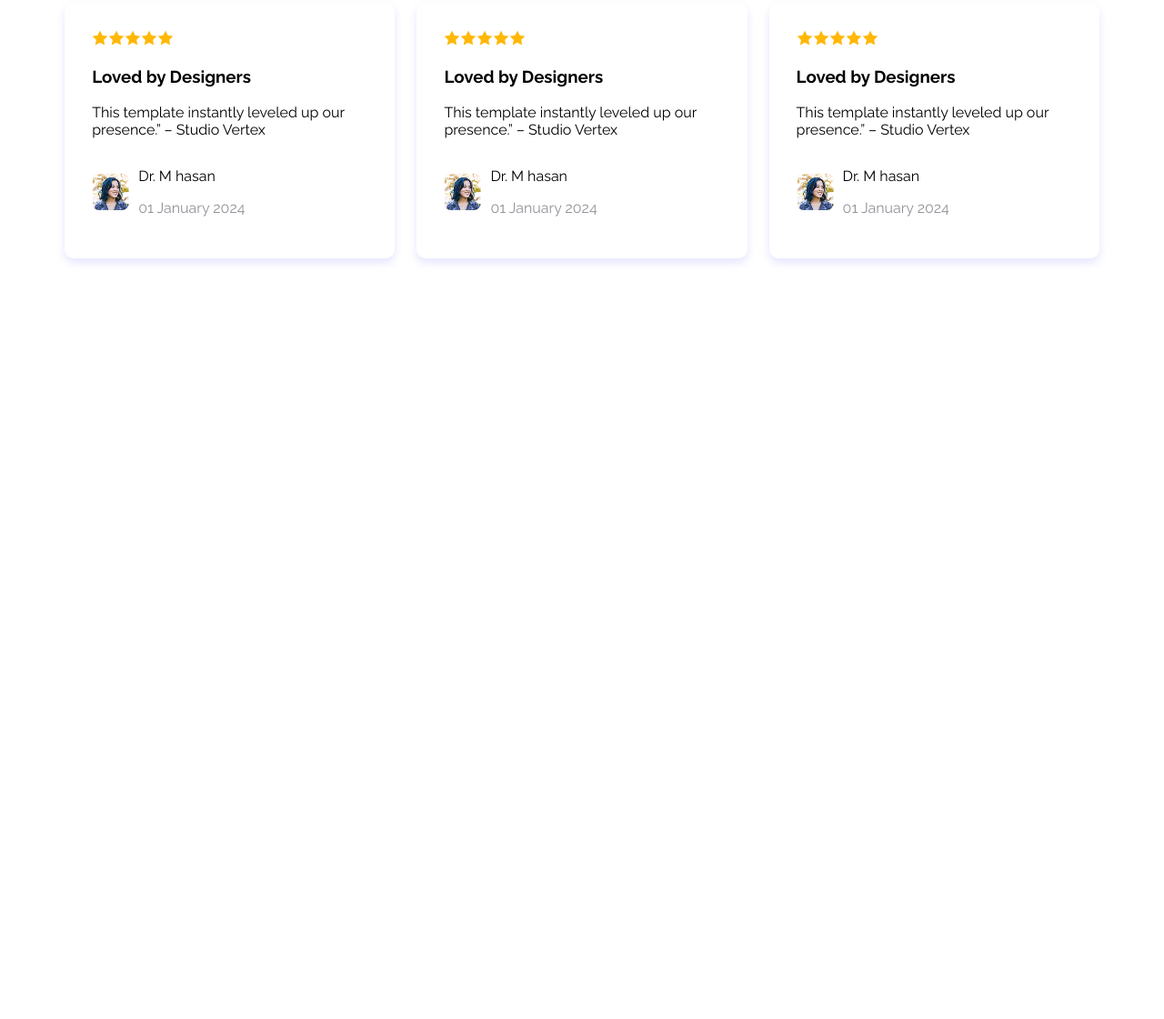
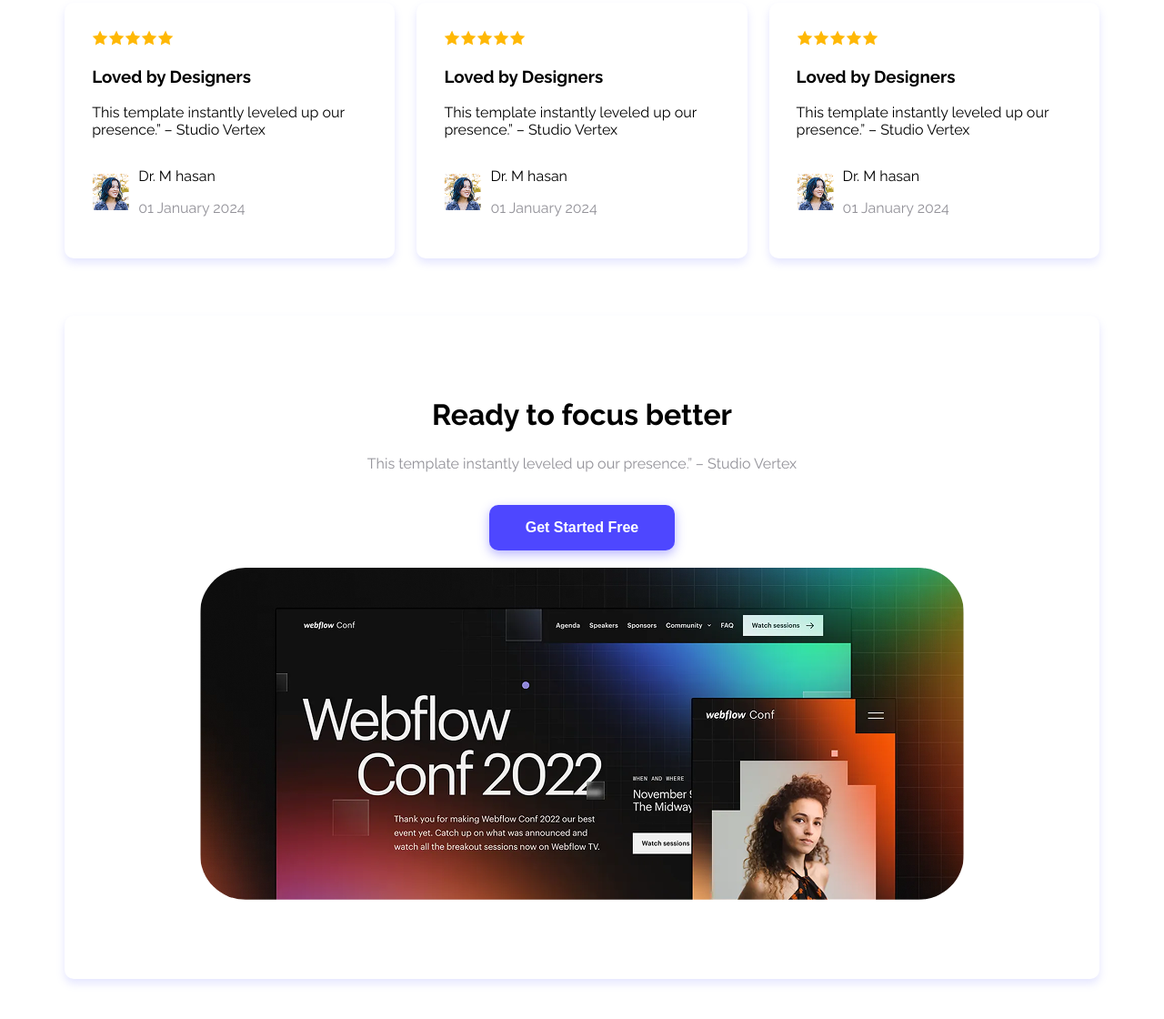
Before and after one commit to shagor76048/ph-assignment-01, a plain HTML site: page index.html in a window 1280 px wide. Shown: the part 1650-2770 px from the top of the page at 91% size. Before the commit the page ends 2258 px from the top, so only its background shows below. Drawn offline with Linux system fonts and the light colour scheme.

Commit message:
Get Started section added

```diff
--- a/index.html
+++ b/index.html
@@ -35,7 +35,7 @@
                 <p class="section-subtitle">Explore the live preview and imagine your brand in this bold new look.</p>
                 <button class="btn-primary">Launch Live Preview</button>
             </div>
-            <img src="B12A01-landing-launchpad/Assets/wc-mini.png" alt="Webflow Conf">
+            <img src="B12A01-landing-launchpad/Assets/wc-mini.png" alt="Webflow Conf" class="image-configuration">
         </section>
         <section class="productive-users-section">
             <h2 class="section-title">Joined Thousands of Productive Users</h2>
@@ -114,6 +114,13 @@
 
         </section>
         <section class="get-started-section">
+            <h2 class="section-title">Ready to focus better</h2>
+            <p class="section-subtitle">This template instantly leveled up our presence.” – Studio Vertex</p>
+            <div>
+                <button class="btn-primary">Get Started Free</button><br>
+                <br>
+            <img src="./B12A01-landing-launchpad/Assets/wc-big.png" class="image-configuration" alt="">
+            </div>
 
         </section>
         <section class="get-in-touch-section">
--- a/styles/portfolio.css
+++ b/styles/portfolio.css
@@ -27,7 +27,7 @@
     color: rgba(37, 36, 50, 0.5);
 }
 
-section img{
+/* section img{ */
     border-radius: 20%;
 
 }
@@ -147,6 +147,7 @@ main section{
 text-align: center;
 background-color: rgba(78, 71, 255, 0.1);
 border-radius: 20px;
+box-shadow: 0px 5px 10px 0px rgba(123, 130, 255, 0.2);
 margin: 0px 5%;
 
 }
@@ -200,16 +201,30 @@ text-align: center;
 /* Get Started section */
 
 .get-started-section{
+    align-items: center;
+    text-align: center;
+    justify-content: center;
+    border-radius: 10px;
+    box-shadow: 0px 5px 10px 0px rgba(123, 130, 255, 0.2);
+    margin: 0px 5%;
+}
 
+.get-started-section div{
+    text-align: center;
+    justify-content: center;
+    padding: 20px;
 }
 
 
 /* Let’s Get In Touch Section */
 
-.get-in-touch-section{
-
+.get-in-touch-section img{
+    border-radius: 10px;
 }
 
+.image-configuration{
+    border-radius: 50px;
+}
 
 /* Footer Section */
 
```
